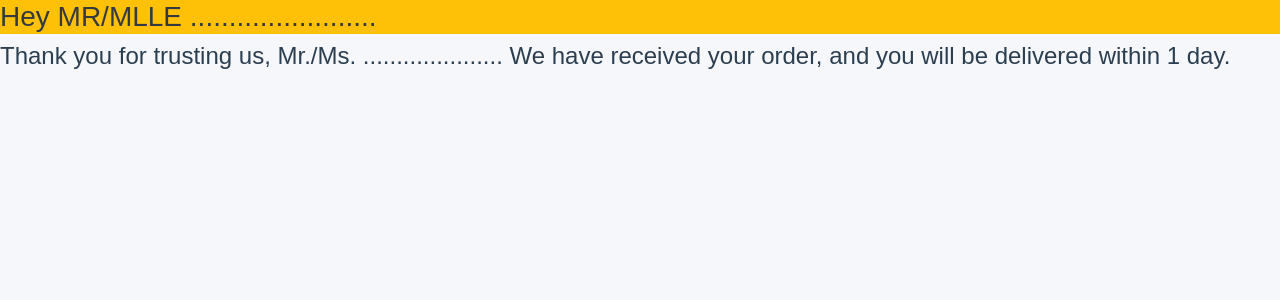
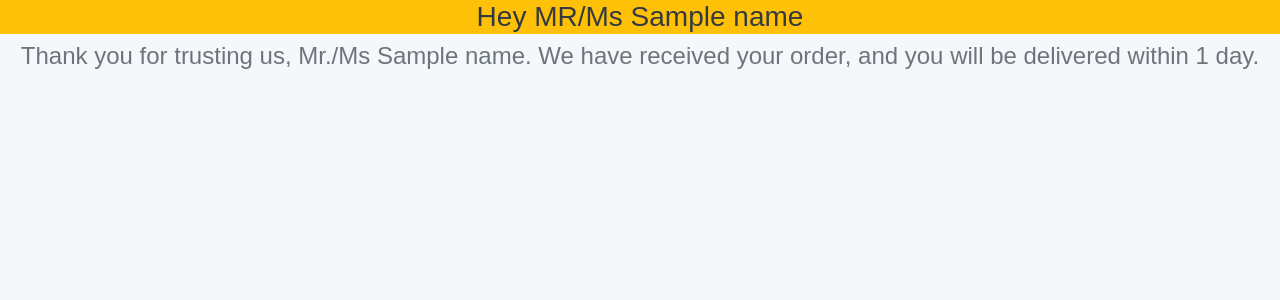
Before and after one commit to MohamedAmhal/final_project_alx_backend_SE, a Django app: template web_ecommerce/shop/templates/shop/confirmation.html in a window 1280 px wide. Shown: the part 56-356 px from the top of the page. Run offline with Django 5.2, Linux system fonts and the light colour scheme; the template is opened without the code that fills it: most values are stand-ins (such as "Sample title", 1, 10 or a date in 2020); some libraries are stand-ins or nearby versions.

Commit message:
fixing the confirmation page backend tem

```diff
--- a/web_ecommerce/shop/templates/shop/confirmation.html
+++ b/web_ecommerce/shop/templates/shop/confirmation.html
@@ -3,9 +3,9 @@
 {% block content %}
 
 <div class="row">
-    <div class="col-md-12">
-        <h3 class="text-dark bg-warning">Hey MR/MLLE ........................</h3>
-        <h4>Thank you for trusting us, Mr./Ms. ..................... We have received your order, and you will be delivered within 1 day.</h4>
+    <div class="col-md-12 text-center">
+        <h3 class="text-dark bg-warning text-center">Hey MR/Ms {{ name }}</h3>
+        <h4 class="text-muted">Thank you for trusting us, Mr./Ms {{ name }}. We have received your order, and you will be delivered within 1 day.</h4>
     </div>
 </div>
 
--- a/web_ecommerce/shop/urls.py
+++ b/web_ecommerce/shop/urls.py
@@ -1,9 +1,10 @@
 from django.urls import path
-from shop.views import index, details, Checkout
+from shop.views import index, details, Checkout, confirmation
 
 urlpatterns = [
     path('', index, name='Home'),
     path('<int:id_pro>', details, name='details'), #this url is dynamic one it change if the product change
     path('checkout', Checkout, name='checkout'),
+    path('confirmation', confirmation, name='confirmation'),
 
 ]
--- a/web_ecommerce/shop/views.py
+++ b/web_ecommerce/shop/views.py
@@ -1,4 +1,4 @@
-from django.shortcuts import render
+from django.shortcuts import render, redirect
 from .models import Product, Commande
 from django.core.paginator import Paginator
 
@@ -37,6 +37,8 @@ def Checkout(request):
         zip = request.POST.get('zipcode')
         commande = Commande(items=items, total=total, name=name, email=email, address=address, city=city, country=country, zip=zip)
         commande.save()
+
+        return redirect('confirmation')
     return render(request, 'shop/checkout.html')
 
 
```
Also changed, not shown: web_ecommerce/db.sqlite3.
